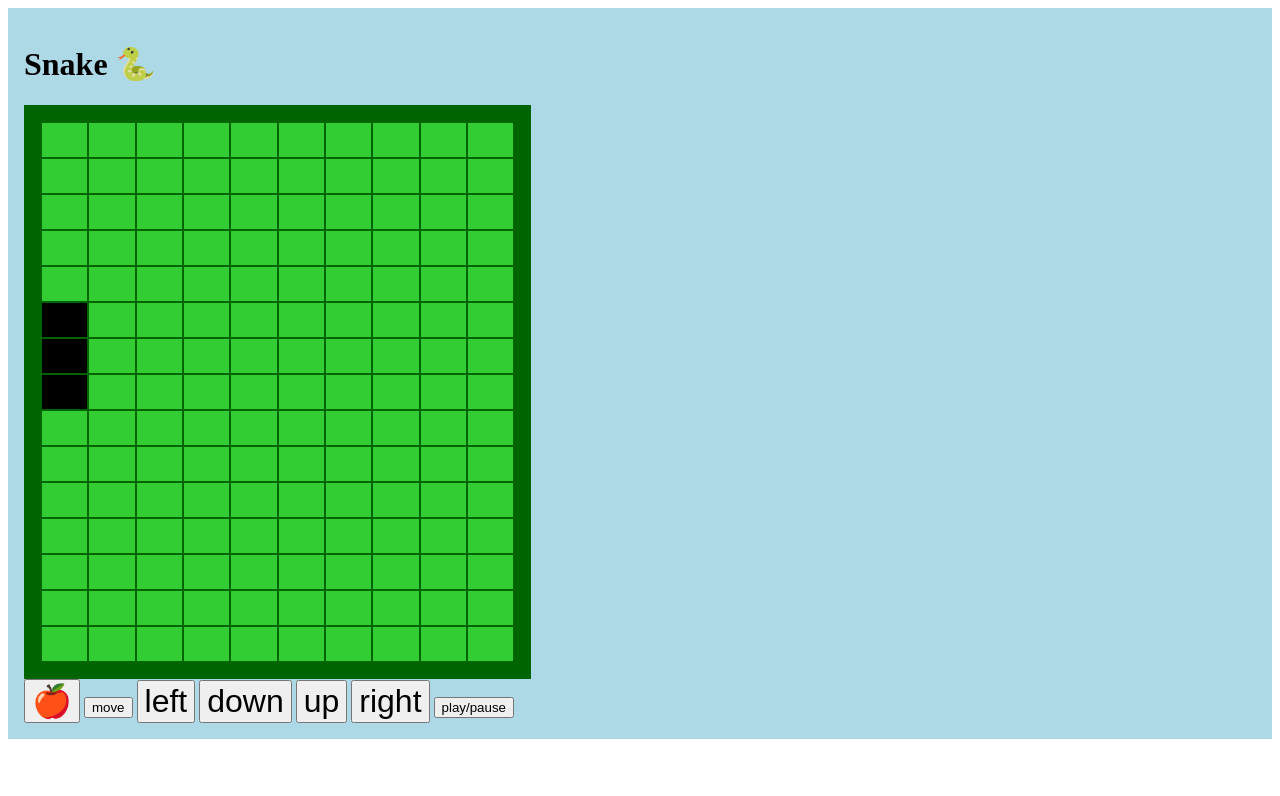
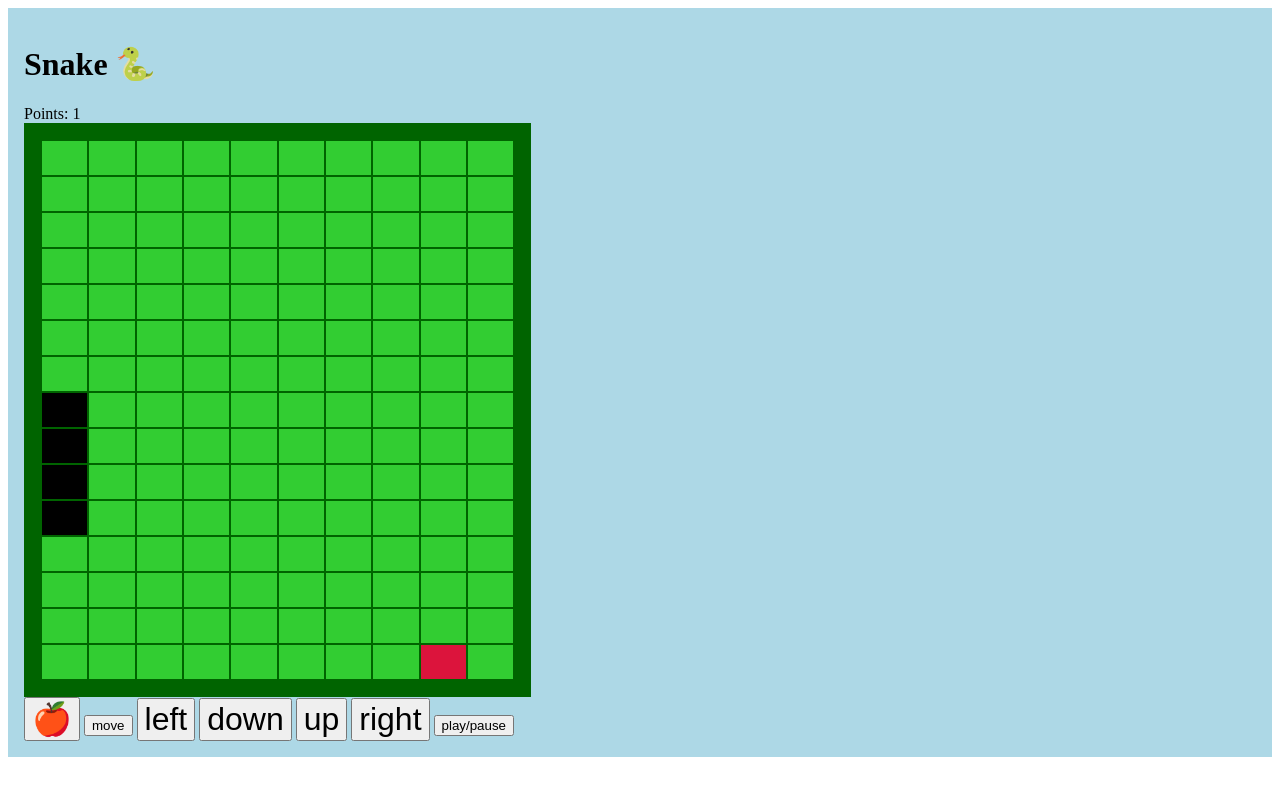
Before and after one commit to apfelsinecode/snake-web, a plain HTML site: page snake.html in a window 1280 px wide. Both pictures are taken after a click on the button "play/pause". Drawn offline with Linux system fonts and the light colour scheme.

Commit message:
working game with points

```diff
--- a/snake.html
+++ b/snake.html
@@ -17,7 +17,9 @@
             <h1>
                 Snake 🐍
             </h1>
-
+            <div>
+                <span>Points: </span><span id="points-display">0</span>
+            </div>
             <table id="snake-table">
                 <tbody>
 
--- a/snake.js
+++ b/snake.js
@@ -39,12 +39,14 @@ function main() {
 
     const snakePositions = [[0, 2], [0, 1], [0, 0]];  // a queue
     let direction = "down";
-    // let applePosition = [3, 4];
 
     let running = false;
     let intervalId = undefined
+    let points = 0;
+    const rows = buildGrid();
 
-    const rows = buildGrid();
+    let [appleX, appleY] = calcApplePosition(rows[0].length, rows.length, snakePositions);
+    rows[appleY][appleX].classList.add("snake-cell-apple");
 
     const pauseGame = () => {
         running = false;
@@ -56,12 +58,20 @@ function main() {
         console.log("Game Over");
         pauseGame()
     }
+    const eatApple = () => {
+        rows[appleY][appleX].classList.remove("snake-cell-apple");
+        [appleX, appleY] = calcApplePosition(rows[0].length, rows.length, snakePositions);
+        rows[appleY][appleX].classList.add("snake-cell-apple");
+        points++;
+        document.getElementById("points-display").innerHTML = `${points}`;
+    }
+
 
     const unpauseGame = () => {
         running = true;
         intervalId = setInterval(() => {
-            moveSnake(rows, snakePositions, direction, false, loseGame);
-        }, 500)
+            moveSnake(rows, snakePositions, direction, loseGame, eatApple);
+        }, 350)
     }
 
     const moveLeft = () => { if (direction !== "right") direction = "left"; };
@@ -71,7 +81,7 @@ function main() {
     const playPause = () => { if (running) pauseGame(); else unpauseGame(); };
     snakePositions.forEach(position => rows[position[1]][position[0]].classList.add("snake-cell-snake"));
 
-    document.getElementById("button-move").onclick = () => moveSnake(rows, snakePositions, direction, true, loseGame);
+    // document.getElementById("button-move").onclick = () => moveSnake(rows, snakePositions, direction, true, loseGame);
 
     document.getElementById("button-control-left").onclick = moveLeft;
     document.getElementById("button-control-down").onclick = moveDown;
@@ -121,10 +131,9 @@ function main() {
  * @param {Array} rows
  * @param {Array} snakePositions
  * @param {string} direction
- * @param {boolean} extendSnake
  * @param {function} loseGame called when game is lost, snake goes in wall or itself
  */
-function moveSnake(rows, snakePositions, direction, extendSnake, loseGame) {
+function moveSnake(rows, snakePositions, direction, loseGame, eatApple) {
     const [currentX, currentY] = snakePositions[0];  // head of snake
     let nextX = currentX;
     let nextY = currentY;
@@ -151,11 +160,15 @@ function moveSnake(rows, snakePositions, direction, extendSnake, loseGame) {
         if (cell === undefined){
             loseGame();
         } else {
-            cell.classList.add("snake-cell-snake");
-            if (!extendSnake) {
-                const [tailX, tailY] = snakePositions.pop()
+            if (cell.classList.contains("snake-cell-snake")) {
+                loseGame();
+            } else if (cell.classList.contains("snake-cell-apple")) {
+                eatApple();
+            } else {
+                const [tailX, tailY] = snakePositions.pop();
                 rows[tailY][tailX].classList.remove("snake-cell-snake");
             }
+            cell.classList.add("snake-cell-snake");
         }
     }
 
@@ -181,8 +194,28 @@ function createCell(id) {
  * @param {number} height
  * @param {Array} snakePositions
  */
-function makeApplePosition(width, height, snakePositions) {
-
+function calcApplePosition(width, height, snakePositions) {
+    const candidates = []
+    for (let x = 0; x < width; x++) {
+        for (let y = 0; y < height; y++) {
+            candidates.push([x, y]);
+        }
+    }
+    loop:
+    while (candidates.length > 0) {
+        const r = Math.floor(Math.random() * candidates.length);
+        const [rx, ry] = candidates[r];
+        for (let snakePosition of snakePositions) {
+            // if apple is in snake, try again
+            const [snakeX, snakeY] = snakePosition;
+            if (rx === snakeX && ry === snakeY) {
+                // invalid apple position
+                candidates.splice(r, 1);
+                continue loop;
+            }
+        }
+        return candidates[r];
+    }
 }
 
 function spawnApple(rows) {
```
